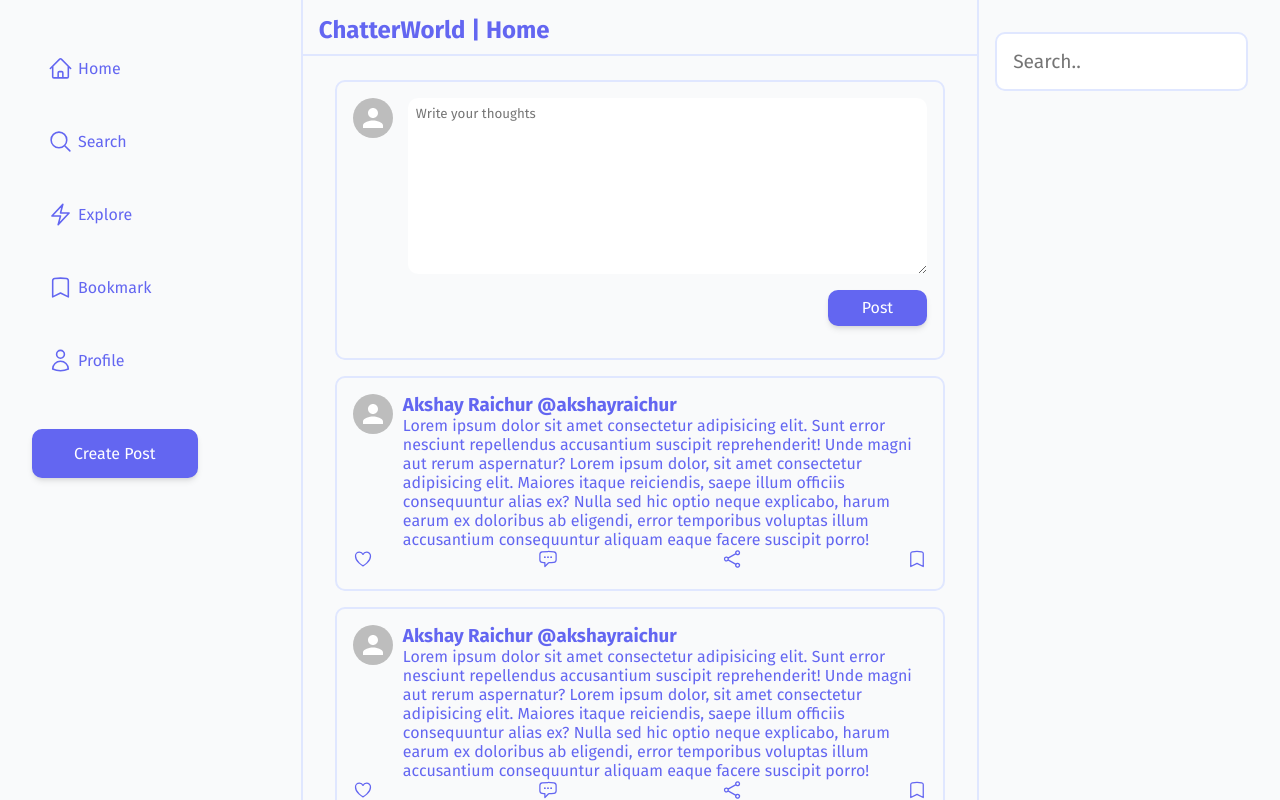
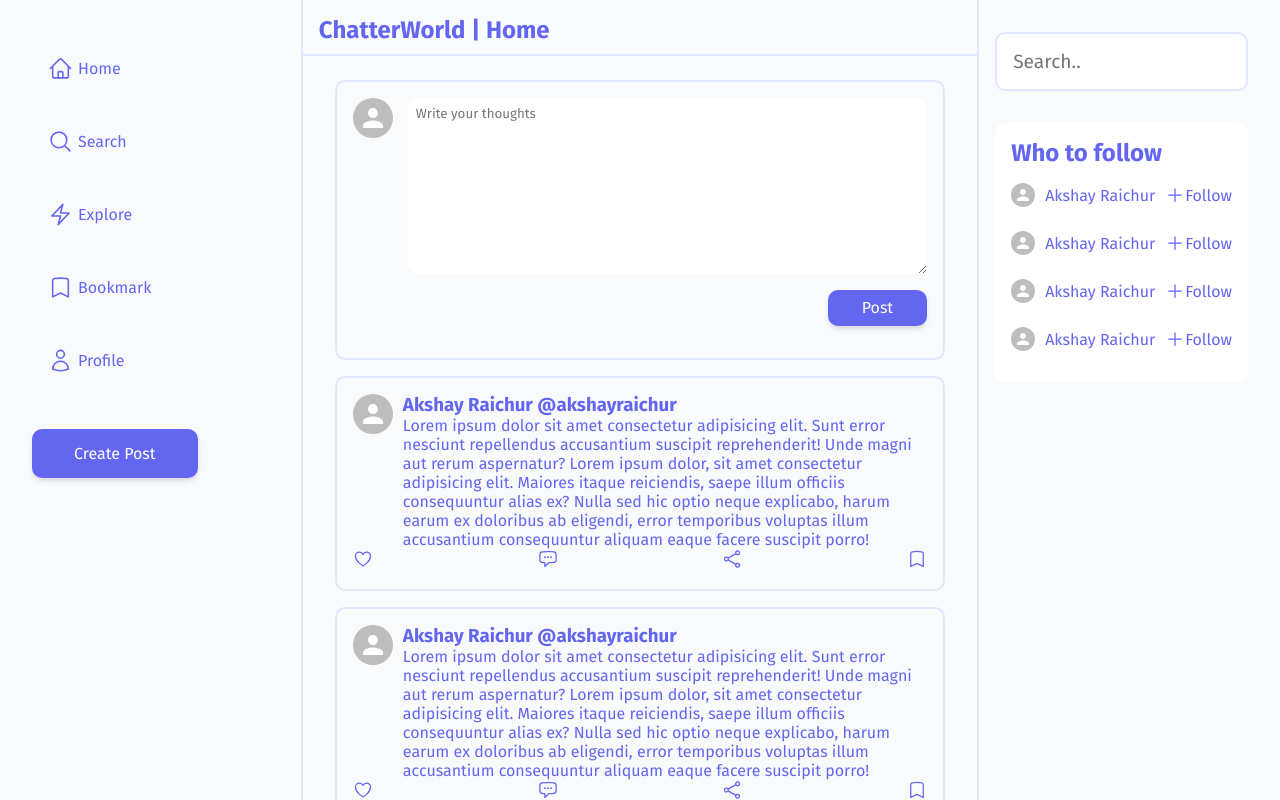
Before and after one commit to akshayraichur/ChatterWorld, a Next.js app: page /home in a window 1280 px wide. Shown: the top 800 px of the page. Built offline with nearby package versions, Linux system fonts and the light colour scheme.

Commit message:
feat: home page complete ui

```diff
--- /dev/null
+++ b/src/assets/PlusIcon.tsx
@@ -0,0 +1,18 @@
+import React from "react";
+
+const PlusIcon = () => {
+  return (
+    <svg
+      xmlns="http://www.w3.org/2000/svg"
+      fill="none"
+      viewBox="0 0 24 24"
+      strokeWidth={1.5}
+      stroke="currentColor"
+      className="w-6 h-6"
+    >
+      <path strokeLinecap="round" strokeLinejoin="round" d="M12 4.5v15m7.5-7.5h-15" />
+    </svg>
+  );
+};
+
+export default PlusIcon;
--- /dev/null
+++ b/src/components/ProfiileBrief.tsx
@@ -0,0 +1,36 @@
+import PlusIcon from "@/assets/PlusIcon";
+import { Avatar } from "@mui/material";
+import React from "react";
+import { styled } from "styled-components";
+
+const StyledProfileBrief = styled.div`
+  display: flex;
+  padding: 0.5rem 0;
+  column-gap: 10px;
+  align-items: center;
+  justify-content: space-between;
+  margin: 0.5rem 0;
+
+  .follow {
+    display: flex;
+    align-items: center;
+    cursor: pointer;
+    svg {
+      width: 20px;
+    }
+  }
+`;
+
+const ProfiileBrief = () => {
+  return (
+    <StyledProfileBrief>
+      <Avatar sx={{ width: 24, height: 24 }} />
+      <p>Akshay Raichur</p>
+      <p className="follow">
+        <PlusIcon /> Follow
+      </p>
+    </StyledProfileBrief>
+  );
+};
+
+export default ProfiileBrief;
--- /dev/null
+++ b/src/components/WhoToFollow.tsx
@@ -0,0 +1,29 @@
+import PlusIcon from "@/assets/PlusIcon";
+import { Avatar } from "@mui/material";
+import React from "react";
+import { styled } from "styled-components";
+import Button from "./Button";
+import ProfiileBrief from "./ProfiileBrief";
+
+const StyledWhoToFollow = styled.div`
+  background-color: #fff;
+  padding: 1rem;
+  margin: 1rem 0;
+  border-radius: 10px;
+`;
+
+const WhoToFollow = () => {
+  return (
+    <StyledWhoToFollow>
+      <h1>Who to follow</h1>
+      <div>
+        <ProfiileBrief />
+        <ProfiileBrief />
+        <ProfiileBrief />
+        <ProfiileBrief />
+      </div>
+    </StyledWhoToFollow>
+  );
+};
+
+export default WhoToFollow;
--- a/src/modules/Home/Home.tsx
+++ b/src/modules/Home/Home.tsx
@@ -11,6 +11,7 @@ import ProfileIcon from "@/assets/ProfileIcon";
 import Button from "@/components/Button";
 import CreatePost from "@/components/CreatePost";
 import PostCard from "@/components/PostCard";
+import WhoToFollow from "@/components/WhoToFollow";
 
 const Home: NextPage = () => {
   return (
@@ -78,6 +79,7 @@ const Home: NextPage = () => {
             <div>
               <input placeholder="Search.." className="search-input" />
             </div>
+            <WhoToFollow />
           </div>
         </div>
 
```
